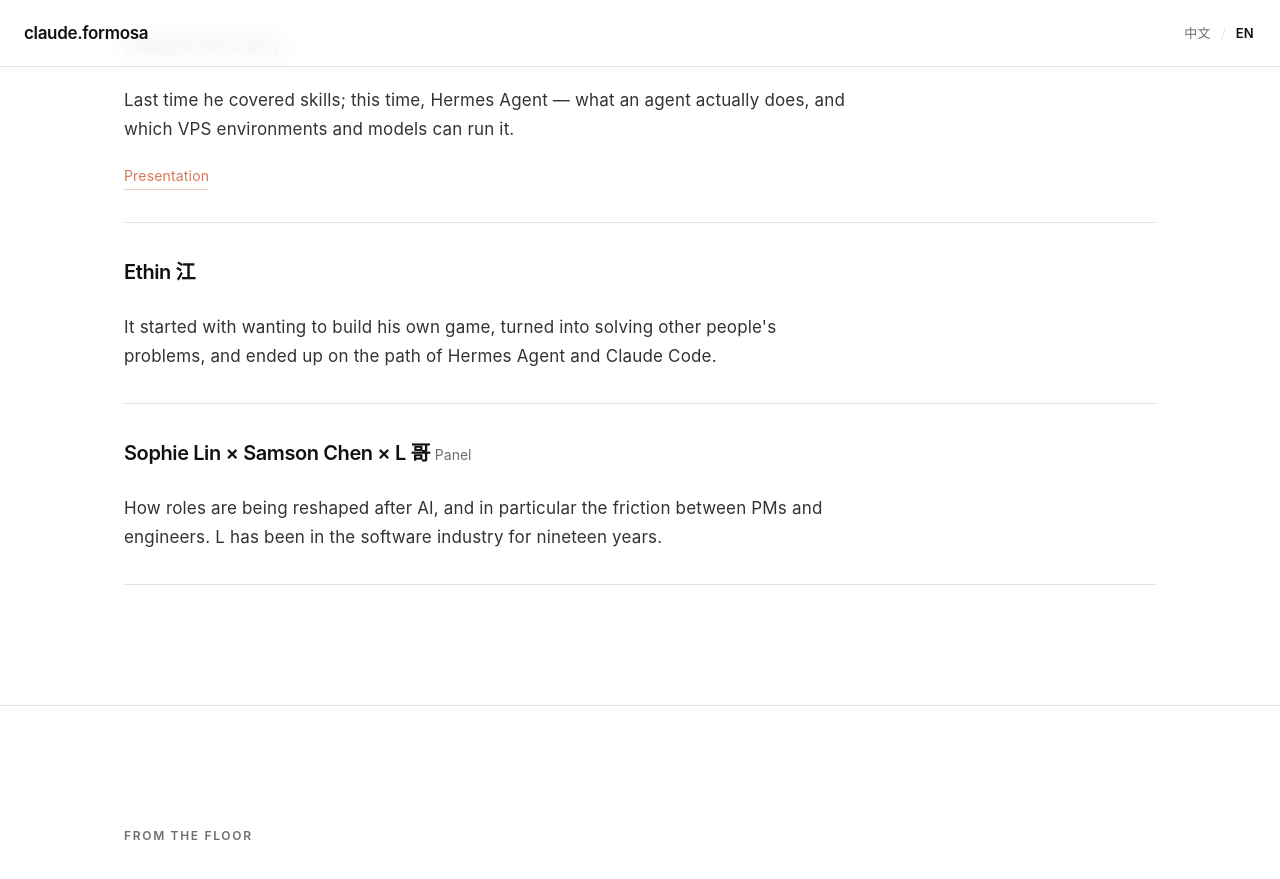
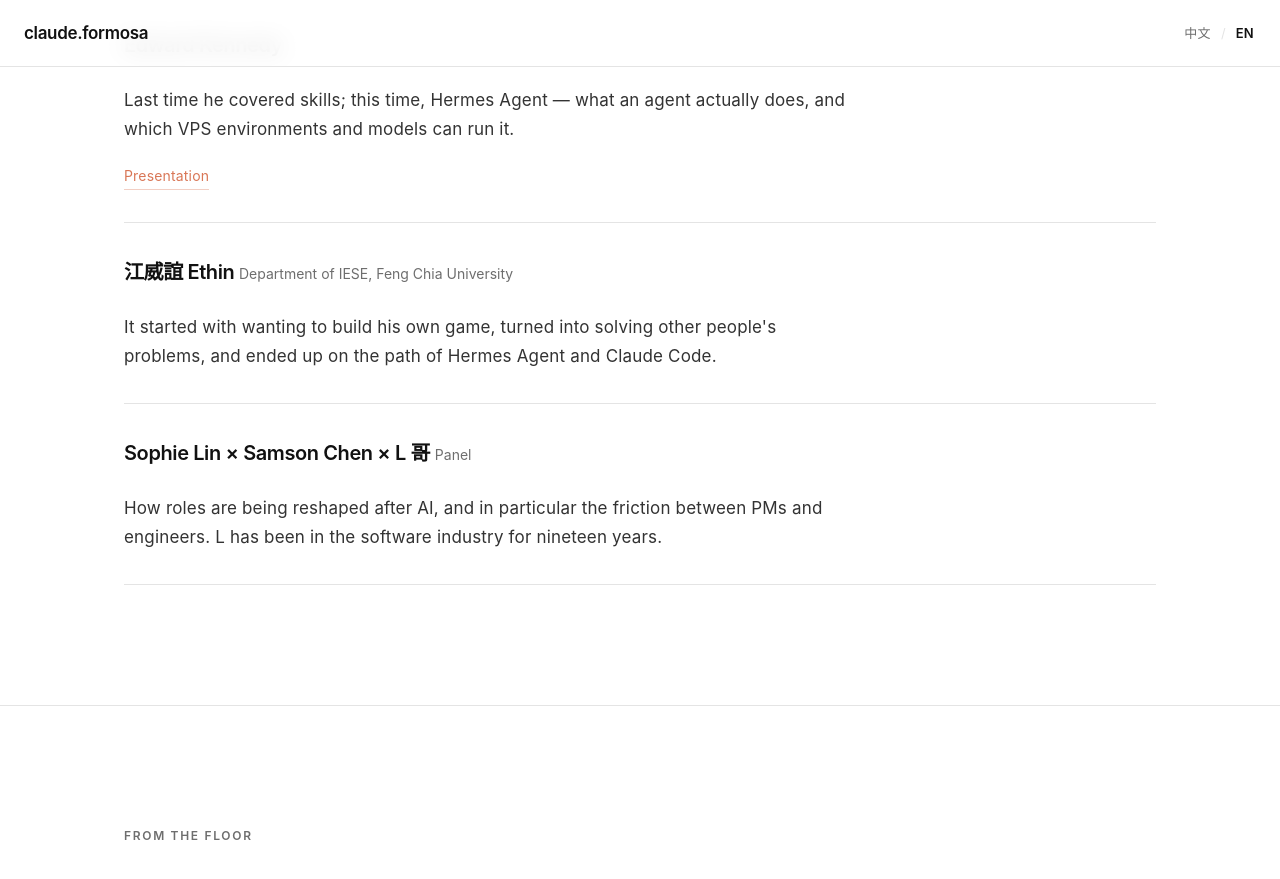
Before and after one commit to samsonchen/claude-formosa-demo2, a Jekyll site: the page built from _events/2026-08-28.md, in a window 1280 px wide and 900 px high, scrolled down 1868 px, cut to the strip 0-882 px from the top of the window. Shown: the top 879 px of the strip. Built offline with Jekyll 4.4.1, drawn with Linux system fonts in a browser that asks for light colours.

Commit message:
Add speaker affiliations found on the event posters
The posters carry affiliations the recap emails omitted: Allian Kazi is with
the Department of Information Management at Tzu Chi University, and Ethin is
江威誼 of Feng Chia University's IESE department.

Co-Authored-By: Claude Opus 5 (1M context) <noreply@anthropic.com>

```diff
--- a/_events/2026-08-28.md
+++ b/_events/2026-08-28.md
@@ -25,7 +25,10 @@ speakers:
     links:
       - label: { zh: 簡報資料, en: Presentation }
         url: https://latentwill.com/presentations/
-  - name: Ethin 江
+  - name: 江威誼 Ethin
+    org:
+      zh: 逢甲大學工工系
+      en: Department of IESE, Feng Chia University
     topic:
       zh: 從想自己做一個遊戲開始，一路變成幫別人解決問題，最後走上 Hermes Agent 與 Claude Code 這條路。
       en: It started with wanting to build his own game, turned into solving other people's problems, and ended up on the path of Hermes Agent and Claude Code.
```
Also changed, not shown: _events/2026-07-31.md (+3 -0 lines).
